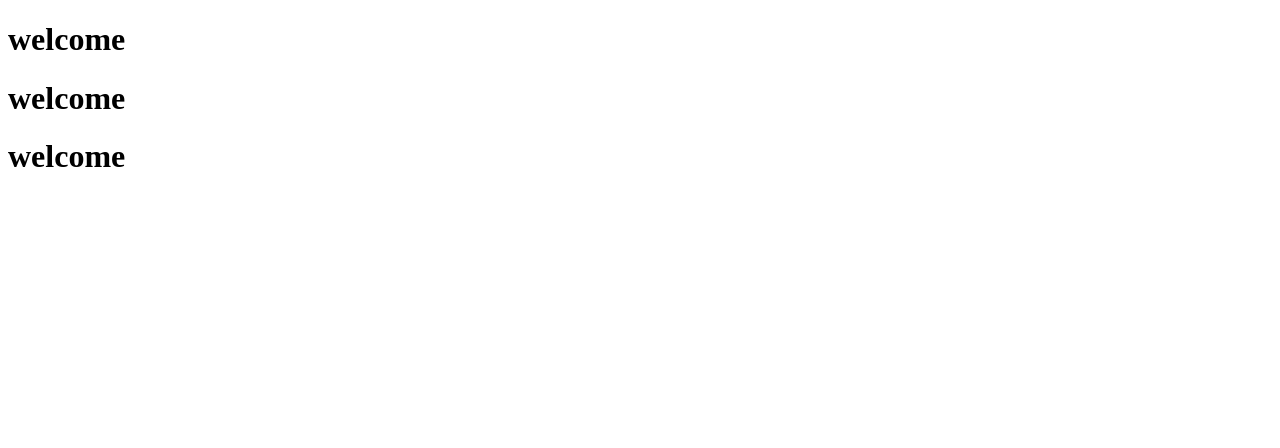
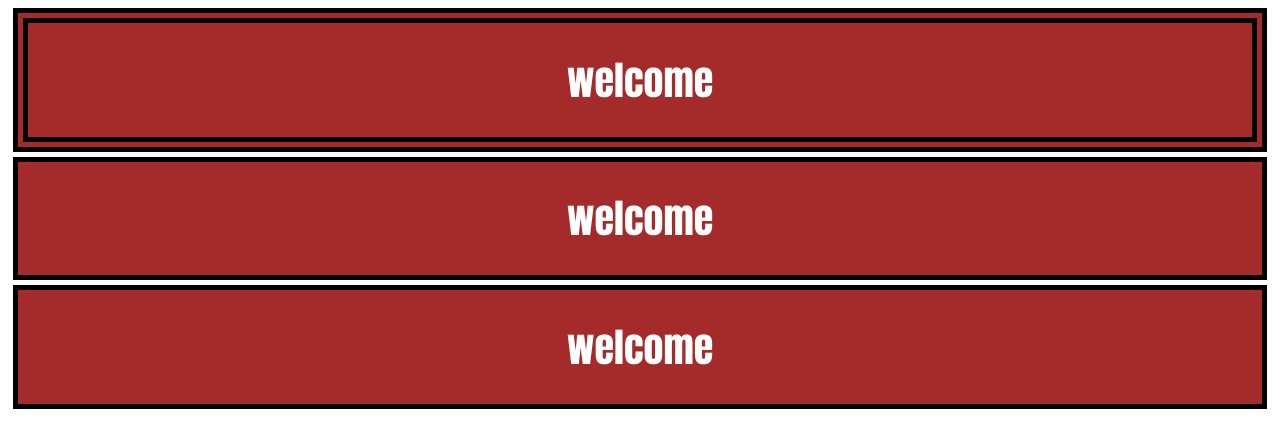
Before and after one commit to Amr-abdelsamee/Amr-abdelsamee.github.io, a plain HTML site: page index.html in a window 1280 px wide. Drawn offline with Linux system fonts and the light colour scheme.

Commit message:
css file added

```diff
--- a/index.html
+++ b/index.html
@@ -2,8 +2,8 @@
 <html lang="en">
 
 <head>
-    <title>This is a title</title>
-    <link rel="stylesheet" href="myCss.css">
+    <title>My web page</title>
+    <link rel="stylesheet" href="style.css">
 </head>
 
 <body>
```
